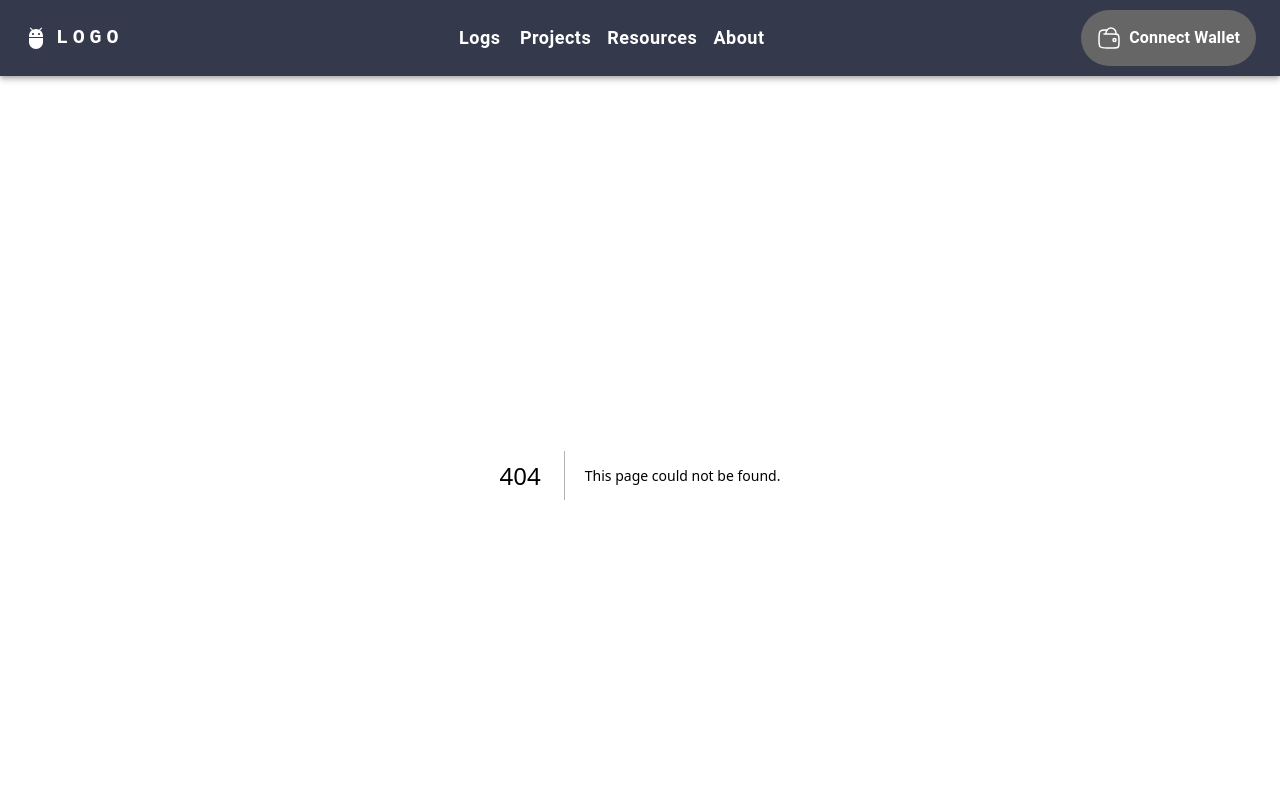
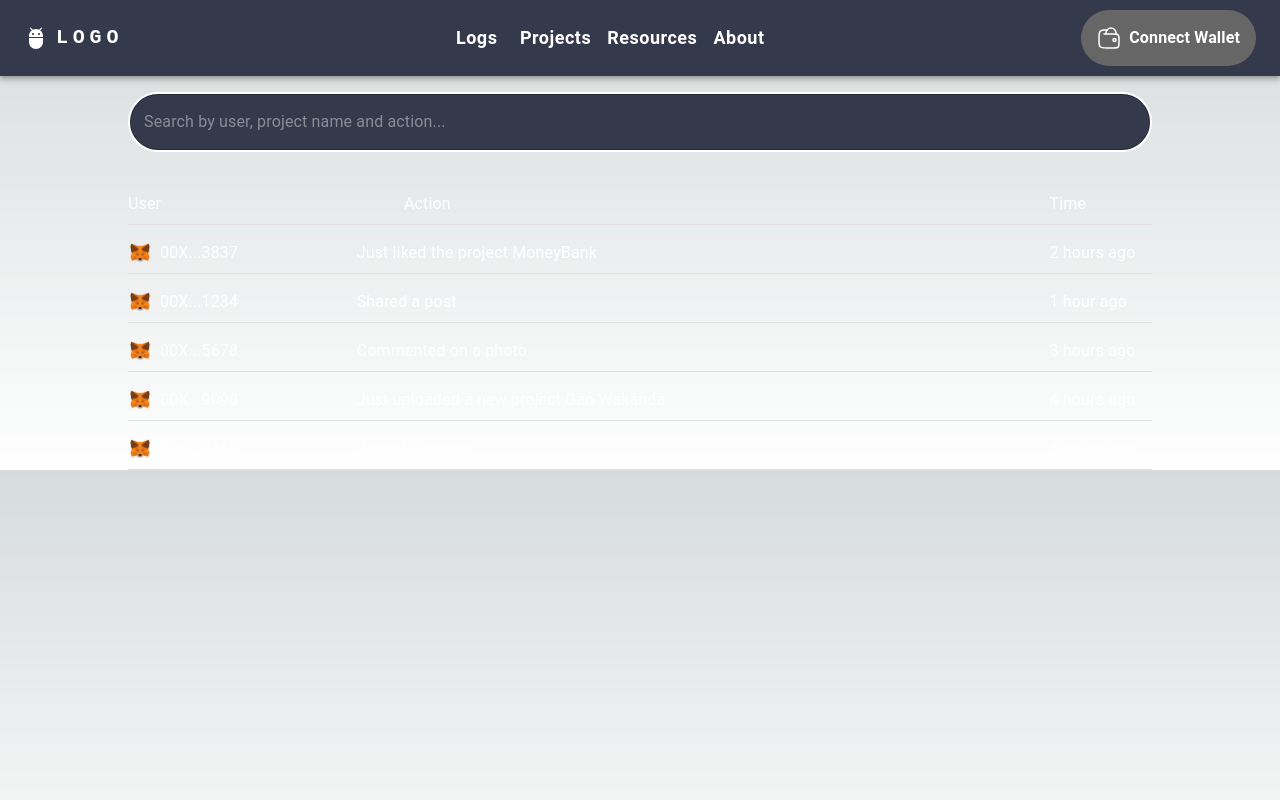
Before and after one commit to Algorand-Hackathon-Teams-Nigeria/daowakanda, a Next.js app: page /users in a window 1280 px wide. Before the commit this address had no page. Shown: the top 800 px of the page. Built offline with nearby package versions, Linux system fonts and the light colour scheme.

Commit message:
Added the users route

```diff
--- a/app/layout.js
+++ b/app/layout.js
@@ -1,8 +1,6 @@
 import { Inter } from 'next/font/google'
 import './globals.css'
 import Navbar from '@/components/Navbar'
-import StakeAlgo from '@/components/StakeAlgo'
-import StakedCard from '@/components/StakedCard'
 
 const inter = Inter({ subsets: ['latin'] })
 
@@ -19,8 +17,6 @@ export default function RootLayout({ children }) {
         <main className='relative overflow-hidden'>
         {children}
         </main>
-        <StakeAlgo />
-        <StakedCard />
         </body>
 
     </html>
--- a/app/page.js
+++ b/app/page.js
@@ -1,8 +1,12 @@
-import Image from 'next/image'
+import StakeAlgo from "@/components/StakeAlgo";
+import StakedCard from "@/components/StakedCard";
+import Image from "next/image";
 
 export default function Home() {
   return (
     <>
+      <StakeAlgo />
+      <StakedCard />
     </>
-  )
+  );
 }
--- /dev/null
+++ b/app/users/page.jsx
@@ -0,0 +1,122 @@
+import React from "react";
+import { Box, Divider, Grid, OutlinedInput, Typography } from "@mui/material";
+import Image from "next/image";
+
+const UsersRow = ({ user, action, time, picture }) => {
+  return (
+    <Box>
+      <Grid container justifyContent="space-between" alignItems="center" mt={2}>
+        <Grid
+          item
+          container
+          justifyContent="space-between"
+          alignItems="center"
+          color="#fff"
+        >
+          <Box display={"flex"}>
+            <Image
+              src={picture}
+              className="w-6 h-6 relative"
+              alt="wallet"
+              width={50}
+              height={10}
+            />
+            <Typography width={"20%"} ml={1}>{user}</Typography>
+          </Box>
+          <Typography ml={5} width="60%">
+            {action}
+          </Typography>
+          <Typography width={"10%"}>{time}</Typography>
+        </Grid>
+      </Grid>
+      <Divider sx={{ bgcolor: "white", mt: 1 }} />
+    </Box>
+  );
+};
+
+const RowHeaders = () => (
+  <Grid container justifyContent="space-between" alignItems="center">
+    <Grid
+      item
+      container
+      justifyContent="space-between"
+      alignItems="center"
+      color="#fff"
+    >
+      <Typography width={"20%"}>User</Typography>
+      <Typography ml={5} width="60%">
+        Action
+      </Typography>
+      <Typography width={"10%"}>Time</Typography>
+    </Grid>
+  </Grid>
+);
+
+const Users = () => {
+  const userData = [
+    {
+      user: "00X...3837",
+      action: "Just liked the project MoneyBank",
+      time: "2 hours ago",
+      picture: "/metamask.png",
+    },
+    {
+      user: "00X...1234",
+      action: "Shared a post",
+      time: "1 hour ago",
+      picture: "/metamask.png",
+    },
+    {
+      user: "00X...5678",
+      action: "Commented on a photo",
+      time: "3 hours ago",
+      picture: "/metamask.png",
+    },
+    {
+      user: "00X...9090",
+      action: "Just uploaded a new project Dao Wakanda",
+      time: "4 hours ago",
+      picture: "/metamask.png",
+    },
+    {
+      user: "00X...2468",
+      action: "Joined a project",
+      time: "5 hours ago",
+      picture: "/metamask.png",
+    },
+  ];
+
+  return (
+    <Box>
+      <Box
+        display="flex"
+        justifyContent="center"
+        maxWidth="80%"
+        m="auto"
+        mt={2}
+      >
+        <OutlinedInput
+          placeholder="Search by user, project name and action..."
+          variant="outlined"
+          fullWidth
+          sx={{
+            borderRadius: 100,
+            borderColor: "#fff",
+            borderWidth: 2,
+            color: "#fff",
+            bgcolor: "#34394b",
+          }}
+        />
+      </Box>
+      <Box width="80%" m="auto" mt={5}>
+        <RowHeaders />
+        <Divider sx={{ bgcolor: "white", mt: 1 }} />
+        {userData.map((user, index) => (
+          <UsersRow key={`index-${user}`} {...user} />
+        ))}
+      </Box>
+    </Box>
+  );
+};
+
+export default Users;
--- a/components/Navbar.jsx
+++ b/components/Navbar.jsx
@@ -48,7 +48,7 @@ function NavBar() {
             variant="h6"
             noWrap
             component="a"
-            href="#app-bar-with-responsive-menu"
+            href="/"
             sx={{
               mr: 2,
               display: { xs: "none", md: "flex" },
@@ -96,7 +96,7 @@ function NavBar() {
             >
               {pages.map((page) => (
                 <MenuItem key={page} onClick={handleCloseNavMenu}>
-                  <Typography textAlign="center">{page}</Typography>
+                  <Typography textAlign="center" href="/users">{page}</Typography>
                 </MenuItem>
               ))}
             </Menu>
@@ -130,7 +130,7 @@ function NavBar() {
             {pages.map((page) => (
               <Button
                 key={page}
-                onClick={handleCloseNavMenu}
+                href="/users"
                 sx={{
                   my: 2,
                   color: "white",
```
